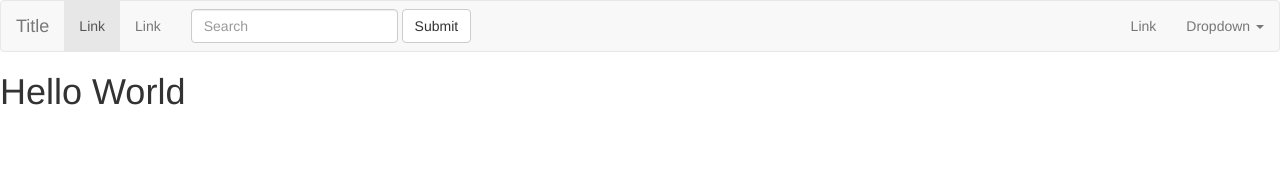
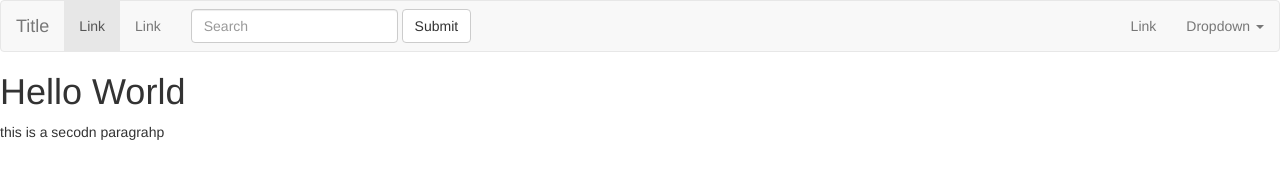
Before and after one commit to kendryfbo/test_app, a plain HTML site: page index.html in a window 1280 px wide. Drawn offline with nearby package versions, Linux system fonts and the light colour scheme.

Commit message:
adding a paragraph

```diff
--- a/index.html
+++ b/index.html
@@ -56,7 +56,7 @@
 
 
   <h1>Hello World</h1>
-
+  <p>this is a secodn paragrahp</p>
   <!-- jQuery (necessary for Bootstrap's JavaScript plugins) -->
   <script src="https://ajax.googleapis.com/ajax/libs/jquery/1.11.3/jquery.min.js"></script>
   <!-- Include all compiled plugins (below), or include individual files as needed -->
```
